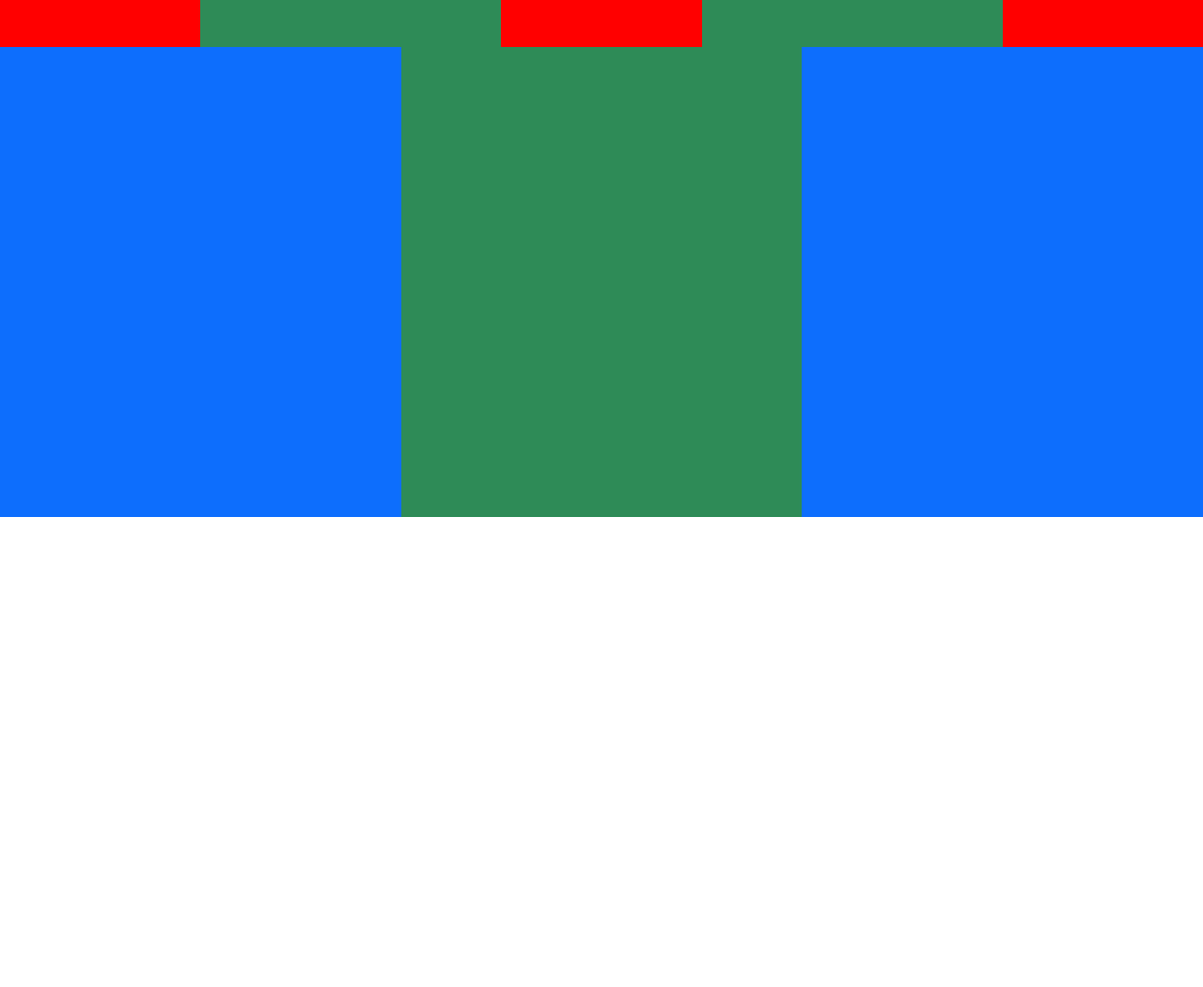
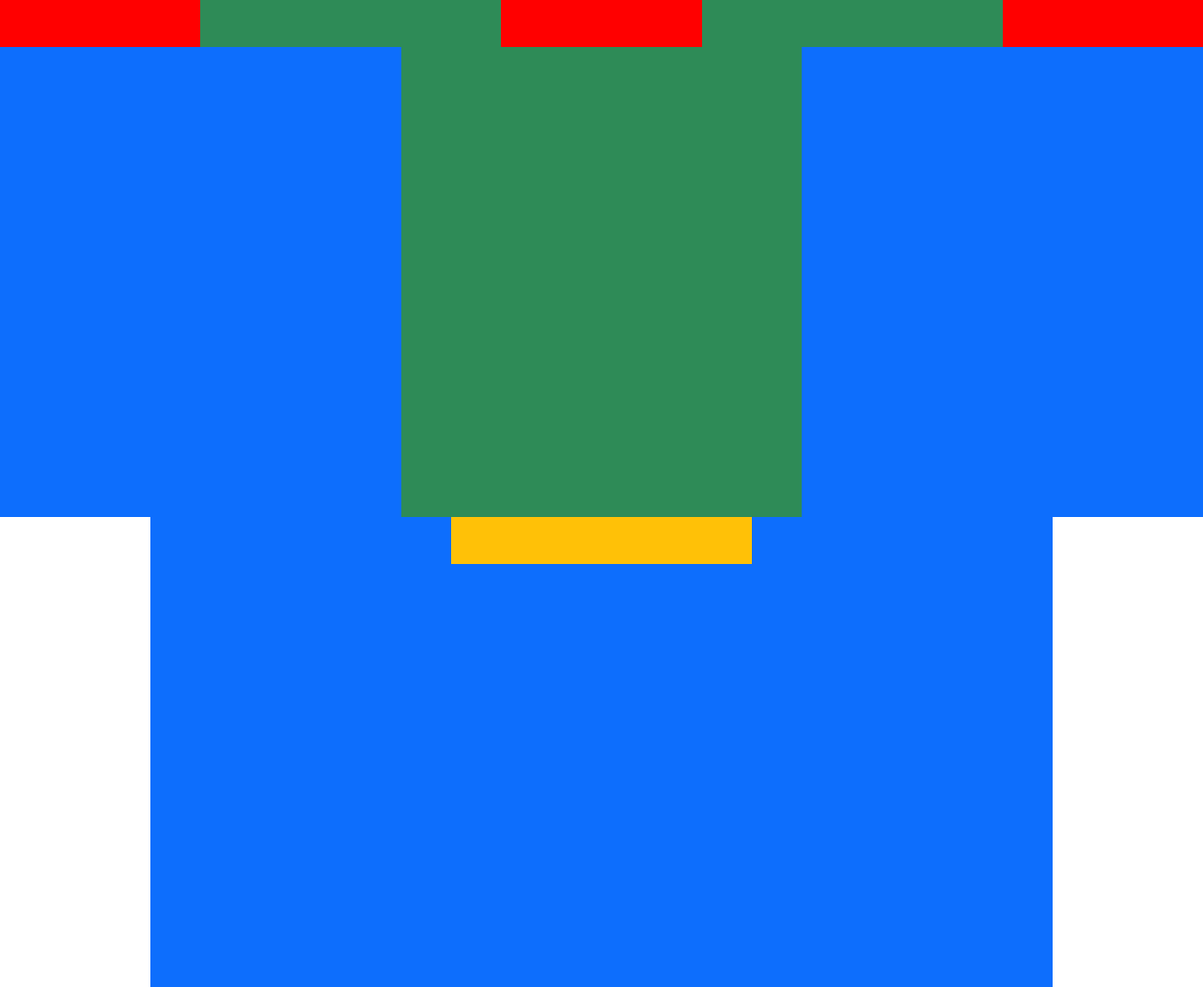
Before and after one commit to AndreaNocciolini/html-css-bootstrap-freelancer, a plain HTML site: page index.html in a window 1280 px wide. Shown: the whole page at 94% size. Before the commit the page ends 800 px from the top, so only its background shows below. Drawn offline with nearby package versions, Linux system fonts and the light colour scheme.

Commit message:
start-main

```diff
--- a/index.html
+++ b/index.html
@@ -26,6 +26,16 @@
         </div>
     <!-- End Header and Jumbo-->
 
+<!-- Start Main -->
+        <!-- First Part Main -->
+        <div class="container bg-primary w-75 height-500">
+            <div class="row justify-content-lg-around">
+                <div class="col-4 bg-warning"></div>
 
+            </div>
+        </div>
+
+        <!-- End First Part Main -->
+<!-- End Main -->
 </body>
 </html>
```
